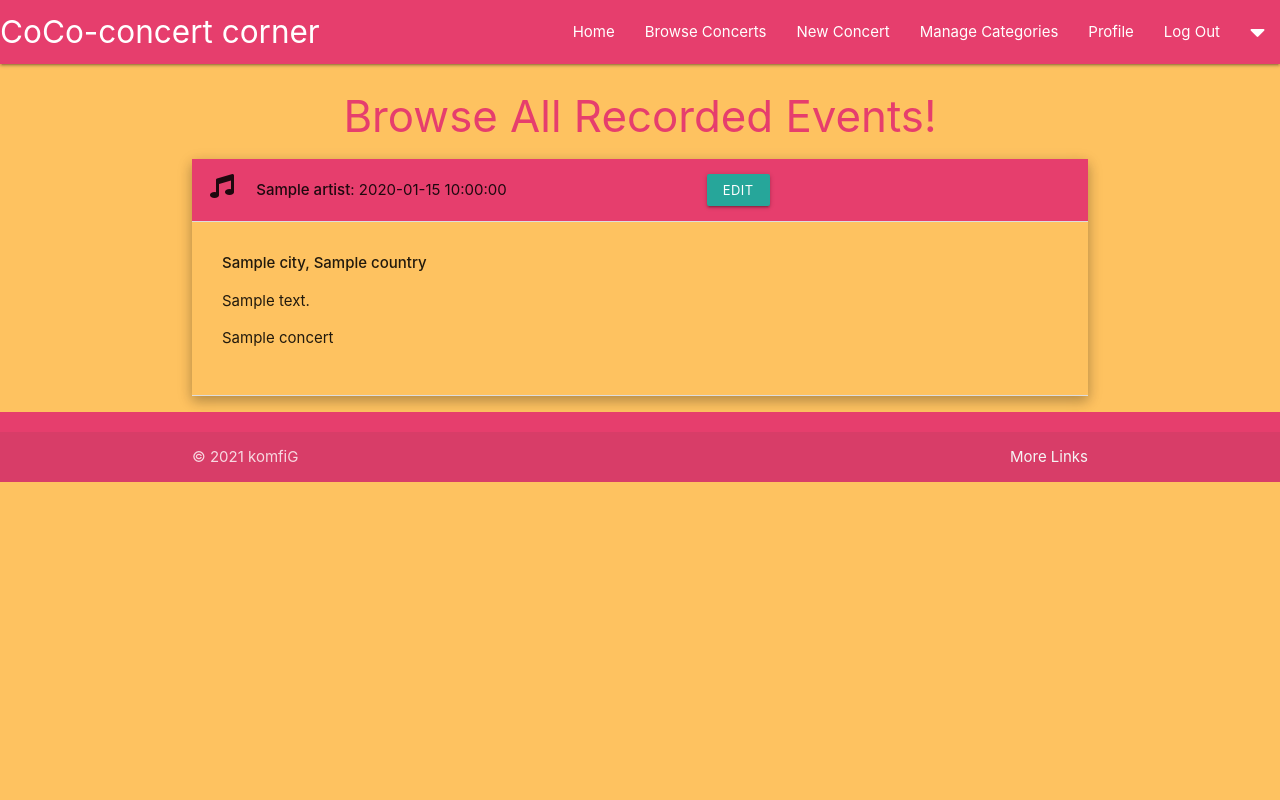
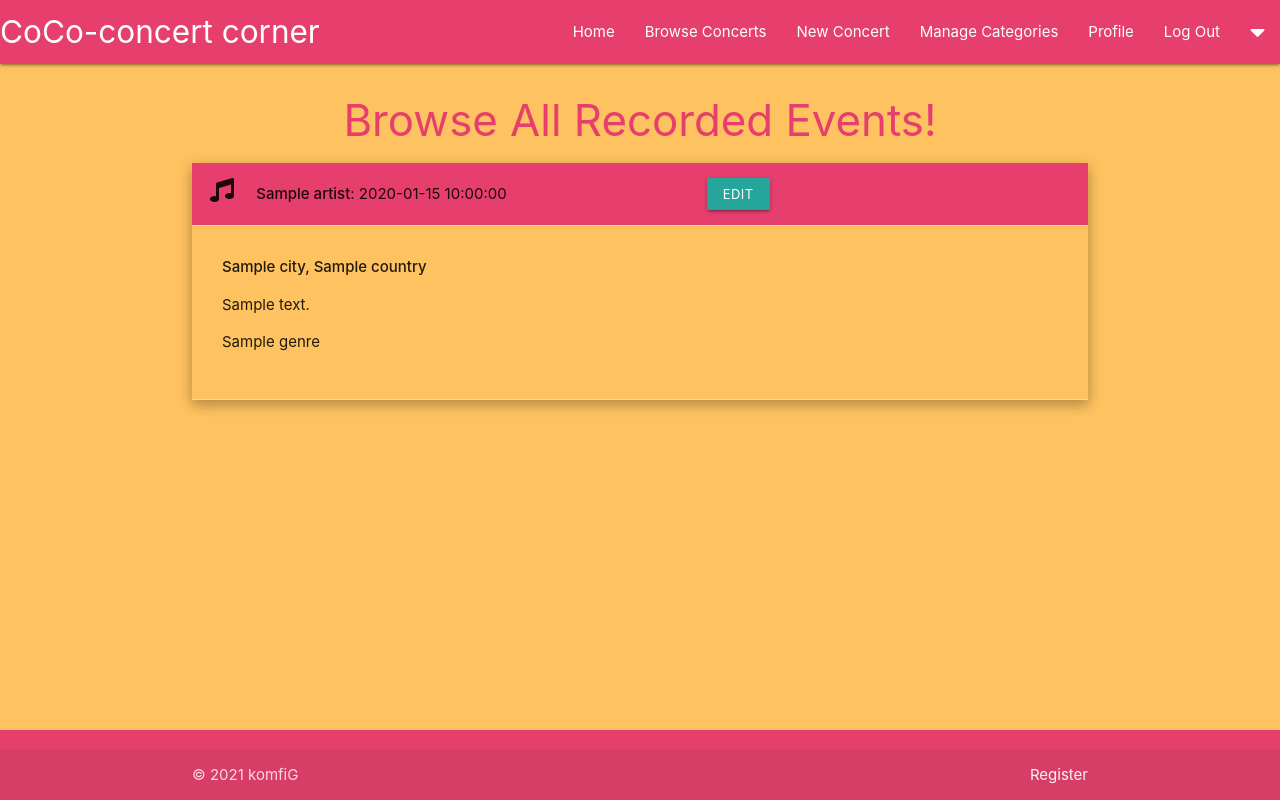
Before and after one commit to komfiGolabi/CoCo-Concert-Corner, a Flask app: page / in a window 1280 px wide, after a click that opens the changed part. Run offline with Flask 2, Linux system fonts and the light colour scheme; the visitor is signed in with stand-in values (Sample User, id 1); a database or web service that is not in the repository returns one stand-in record (values such as "Sample title"); some libraries are stand-ins or nearby versions.

Commit message:
connecting the data from the add from to the edit form

```diff
--- a/app.py
+++ b/app.py
@@ -113,7 +113,7 @@ def new_concert():
             "city": request.form.get("city"),
             "country": request.form.get("country"),
             "venue": request.form.get("venue"),
-            "category_name": request.form.getlist("category_name"),
+            "genre": request.form.getlist("genre"),
             "concert_date": request.form.get("concert_date"),
             "description": request.form.get("description"),
             "uploaded_file": request.form.get("uploaded_file"),
@@ -126,7 +126,7 @@ def new_concert():
 
     return render_template("new_concert.html")
 
-    categories = mongo.db.categories.find().sort("category_name", 1)
+    categories = mongo.db.concerts.find().sort("category", 1)
     return render_template("new_concert.html", categories=categories)
 
 
@@ -139,7 +139,7 @@ def edit_concert(concert_id):
             "city": request.form.get("city"),
             "country": request.form.get("country"),
             "venue": request.form.get("venue"),
-            "category_name": request.form.getlist("category_name"),
+            "genre": request.form.getlist("genre"),
             "concert_date": request.form.get("concert_date"),
             "description": request.form.get("description"),
             "uploaded_file": request.form.get("uploaded_file"),
@@ -149,10 +149,10 @@ def edit_concert(concert_id):
         mongo.db.concerts.update({"_id": ObjectId(concert_id)}, edit_concert)
         flash("You succesfully edited your event!")
 
-    concert = mongo.db.concerts.find_one({"_id": ObjectId(concert_id)})
-    categories = mongo.db.categories.find().sort("category_name", 1)
+    event = mongo.db.concerts.find_one({"_id": ObjectId(concert_id)})
+    categories = mongo.db.concerts.find().sort("category", 1)
     return render_template(
-        "edit_concert.html", concert=concert, categories=categories)
+        "edit_concert.html", event=event, categories=categories)
 
 
 if __name__ == "__main__":
--- a/static/css/style.css
+++ b/static/css/style.css
@@ -1,6 +1,13 @@
 body {
     background-color: #FEC260;
-}
+    display: flex;
+    min-height: 100vh;
+    flex-direction: column;
+  }
+  main {
+    flex: 1 0 auto;
+  }
+
 
 h3{
     color:#E63E6D;
--- a/templates/base.html
+++ b/templates/base.html
@@ -82,7 +82,7 @@
         <div class="footer-copyright">
           <div class="container">
           © 2021 komfiG
-          <a class="grey-text text-lighten-4 right" href="#!">More Links</a>
+          <a class="grey-text text-lighten-4 right" href="{{ url_for('register') }}">Register</a>
           </div>
         </div>
       </footer>
--- a/templates/concerts.html
+++ b/templates/concerts.html
@@ -21,7 +21,7 @@
               <span>
               <strong>{{ concert.city }},  {{ concert.country }}</strong>
               <p>{{ concert.description}}</p>
-              <p>{{ concert.category_name}}</p>
+              <p>{{ concert.genre}}</p>
              </span>
             </div>
         </li>
```
Also changed, not shown: templates/edit_concert.html (+14 -6 lines).
